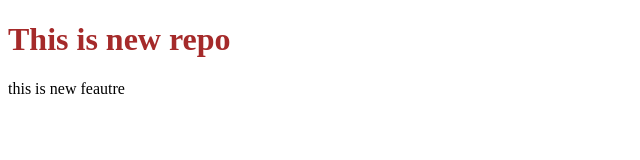
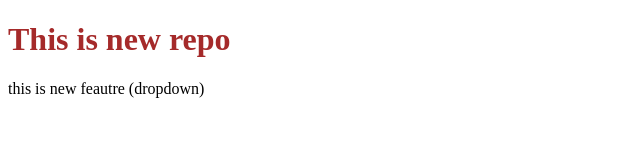
Before and after one commit to Itssameer75/localRepo, a plain HTML site: page index.html in a window 1280 px wide. Shown: the whole page, without its empty margins (0-640 px from the left). Drawn offline with Linux system fonts and the light colour scheme.

```diff
--- a/index.html
+++ b/index.html
@@ -8,6 +8,6 @@
 </head>
 <body>
     <h1>This is new repo</h1>
-    <p>this is new feautre</p>
+    <p>this is new feautre (dropdown)</p>
 </body>
 </html>
```
